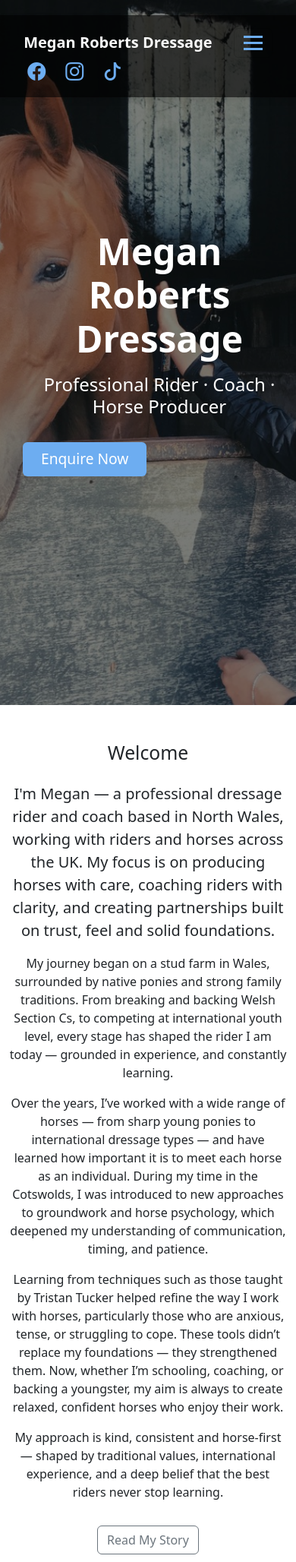
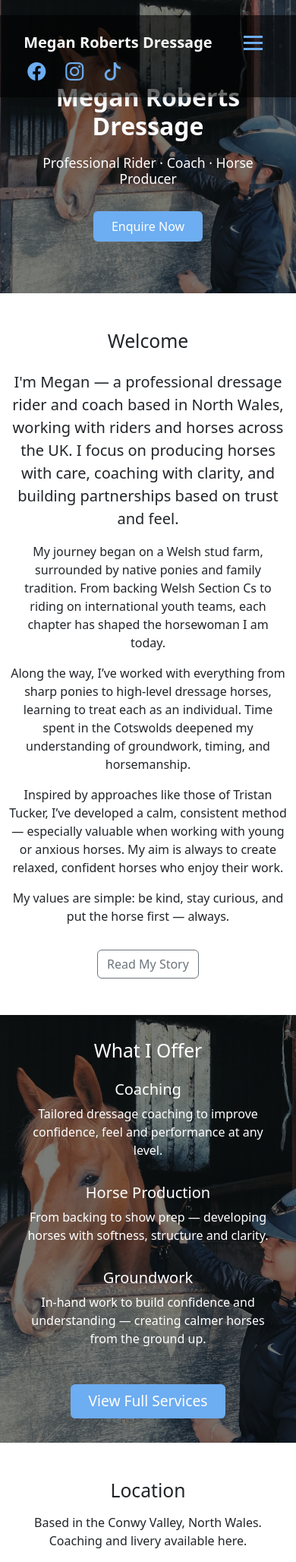
Before and after one commit to MeganRoberts-dev/megan-roberts-dressage, a Django app: page / in a window 390 px wide; the page is wider, and only the part inside the window is pictured. Shown: the top 2056 px of that part at 76% size. Run offline with Django 3.2, Linux system fonts and the light colour scheme; some libraries are stand-ins or nearby versions.

Commit message:
Fix mobile responsivness

```diff
--- a/home/static/home/css/home.css
+++ b/home/static/home/css/home.css
@@ -11,7 +11,8 @@ span {
 
   .hero-section img {
     width: 100%;
-    height: 110vh !important;
+    height: auto;
+    max-height: 100vh;
     object-fit: cover;
     object-position: center center;
   }
@@ -55,15 +56,37 @@ span {
     background-color: #ffffff;
     color:#333;
   }
+  @media (max-width: 768px) {
+    .hero-section .overlay {
+      align-items: center;
+      padding: 80px 20px 40px;
+      text-align: center;
+    }
+
+    .hero-section .overlay h1 {
+      font-size: 2rem;
+      margin-bottom: 10px;
+    }
+
+    .hero-section .overlay h4 {
+      font-size: 1.1rem;
+    }
+
+    .hero-section .overlay .btn {
+      font-size: 1rem;
+      padding: 8px 16px;
+    }
+  }
 
   /* --- Services */
   .services-preview-section {
-    height: 400px;
+    min-height: 450px;
     overflow: hidden;
     position: relative;
     display: flex;
     align-items: center;
     justify-content: center;
+    padding: 2rem 1rem;
   }
 
   .services-bg-img {
--- a/home/templates/home/home.html
+++ b/home/templates/home/home.html
@@ -25,19 +25,26 @@
         <div class="col-lg-9">
           <h2 class="mb-4">Welcome</h2>
           <p class="lead">
-          I'm Megan — a professional dressage rider and coach based in North Wales, working with riders and horses across the UK. My focus is on producing horses with care, coaching riders with clarity, and creating partnerships built on trust, feel and solid foundations.
+            I'm Megan — a professional dressage rider and coach based in North Wales, working with riders and horses
+            across the UK. I focus on producing horses with care, coaching with clarity, and building partnerships based
+            on trust and feel.
           </p>
           <p>
-          My journey began on a stud farm in Wales, surrounded by native ponies and strong family traditions. From breaking and backing Welsh Section Cs, to competing at international youth level, every stage has shaped the rider I am today — grounded in experience, and constantly learning.
+            My journey began on a Welsh stud farm, surrounded by native ponies and family tradition. From backing Welsh
+            Section Cs to riding on international youth teams, each chapter has shaped the horsewoman I am today.
           </p>
           <p>
-          Over the years, I’ve worked with a wide range of horses — from sharp young ponies to international dressage types — and have learned how important it is to meet each horse as an individual. During my time in the Cotswolds, I was introduced to new approaches to groundwork and horse psychology, which deepened my understanding of communication, timing, and patience.
+            Along the way, I’ve worked with everything from sharp ponies to high-level dressage horses, learning to
+            treat each as an individual. Time spent in the Cotswolds deepened my understanding of groundwork, timing,
+            and horsemanship.
           </p>
           <p>
-          Learning from techniques such as those taught by Tristan Tucker helped refine the way I work with horses, particularly those who are anxious, tense, or struggling to cope. These tools didn’t replace my foundations — they strengthened them. Now, whether I’m schooling, coaching, or backing a youngster, my aim is always to create relaxed, confident horses who enjoy their work.
+            Inspired by approaches like those of Tristan Tucker, I’ve developed a calm, consistent method — especially
+            valuable when working with young or anxious horses. My aim is always to create relaxed, confident horses who
+            enjoy their work.
           </p>
           <p>
-          My approach is kind, consistent and horse-first — shaped by traditional values, international experience, and a deep belief that the best riders never stop learning.
+            My values are simple: be kind, stay curious, and put the horse first — always.
           </p>
           <a href="{% url 'about' %}" class="btn btn-outline-secondary mt-3">Read My Story</a>
         </div>
@@ -62,7 +69,8 @@
         </div>
         <div class="col-md-4 mb-3">
           <h5>Groundwork</h5>
-        <p>In-hand work to build confidence, softness, and understanding — creating calmer, more connected horses from the ground up.</p>
+          <p>In-hand work to build confidence and understanding — creating calmer horses from the ground
+            up.</p>
         </div>
       </div>
       <a href="{% url 'services' %}" class="btn service-btn mt-3 px-4 py-2">View Full Services</a>
@@ -73,12 +81,10 @@
   <section class="map-section py-5">
     <div class="container text-center">
       <h2 class="mb-3">Location</h2>
-      <p class="mb-4">Based in the Conwy Valley, North Wales. Freelance coaching and clinics available across the UK.</p>
-      <div class="map-container">
-        <iframe src="https://www.google.com/maps/embed?pb=!1m18!1m12!1m3!1d4776.852620374873!2d-3.8103087499999995!3d53.22813395!2m3!1f0!2f0!3f0!3m2!1i1024!2i768!4f13.1!3m3!1m2!1s0x486519445e1dc32b%3A0x8125cfa40a3f67fe!2sPenrhyd%20Rd%2C%20Tal-y-cafn%2C%20Colwyn%20Bay%20LL28%205RW!5e0!3m2!1sen!2suk!4v1734686889573!5m2!1sen!2suk"
-          width="1000"
-          height="450"
-          style="border:0;"
+      <p class="mb-4">Based in the Conwy Valley, North Wales. Coaching and livery available here.</p>
+      <div class="map-container ratio ratio-16x9">
+        <iframe
+          src="https://www.google.com/maps/embed?pb=!1m18!1m12!1m3!1d4776.852620374873!2d-3.8103087499999995!3d53.22813395!2m3!1f0!2f0!3f0!3m2!1i1024!2i768!4f13.1!3m3!1m2!1s0x486519445e1dc32b%3A0x8125cfa40a3f67fe!2sPenrhyd%20Rd%2C%20Tal-y-cafn%2C%20Colwyn%20Bay%20LL28%205RW!5e0!3m2!1sen!2suk!4v1734686889573!5m2!1sen!2suk"
           allowfullscreen=""
           loading="lazy"
           referrerpolicy="no-referrer-when-downgrade">
@@ -86,7 +92,5 @@
       </div>
     </div>
   </section>
-
 </div>
-
 {% endblock %}
--- a/static/css/base.css
+++ b/static/css/base.css
@@ -93,7 +93,7 @@ nav.navbar {
 }
 
 .navbar-toggler:hover {
-  background-color: white;
+  background-color: rgb(63, 62, 62);
 }
 
 .burger {
```
Also changed, not shown: other parts of home/static/home/css/home.css (+41 -14 lines), home/templates/home/about.html (+93 -56 lines). Lines whose indentation alone changed are shown as unchanged.
